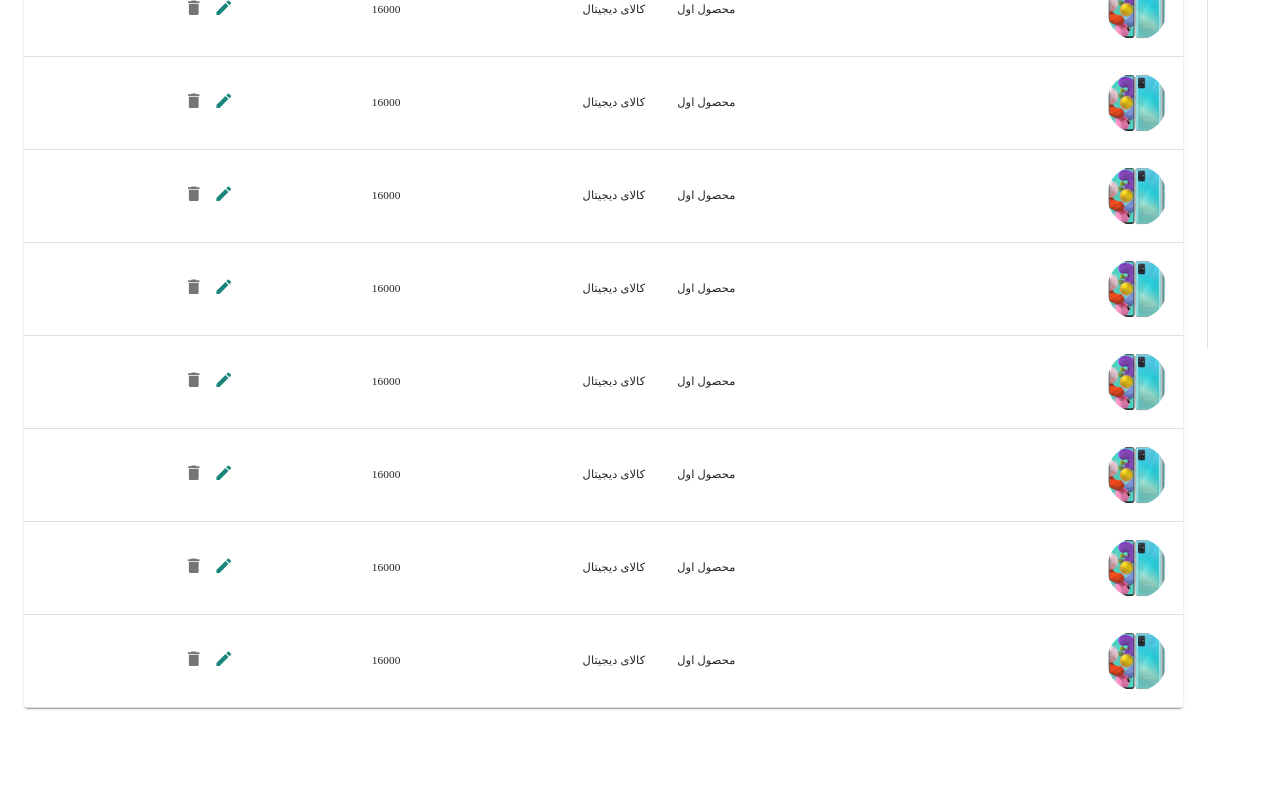
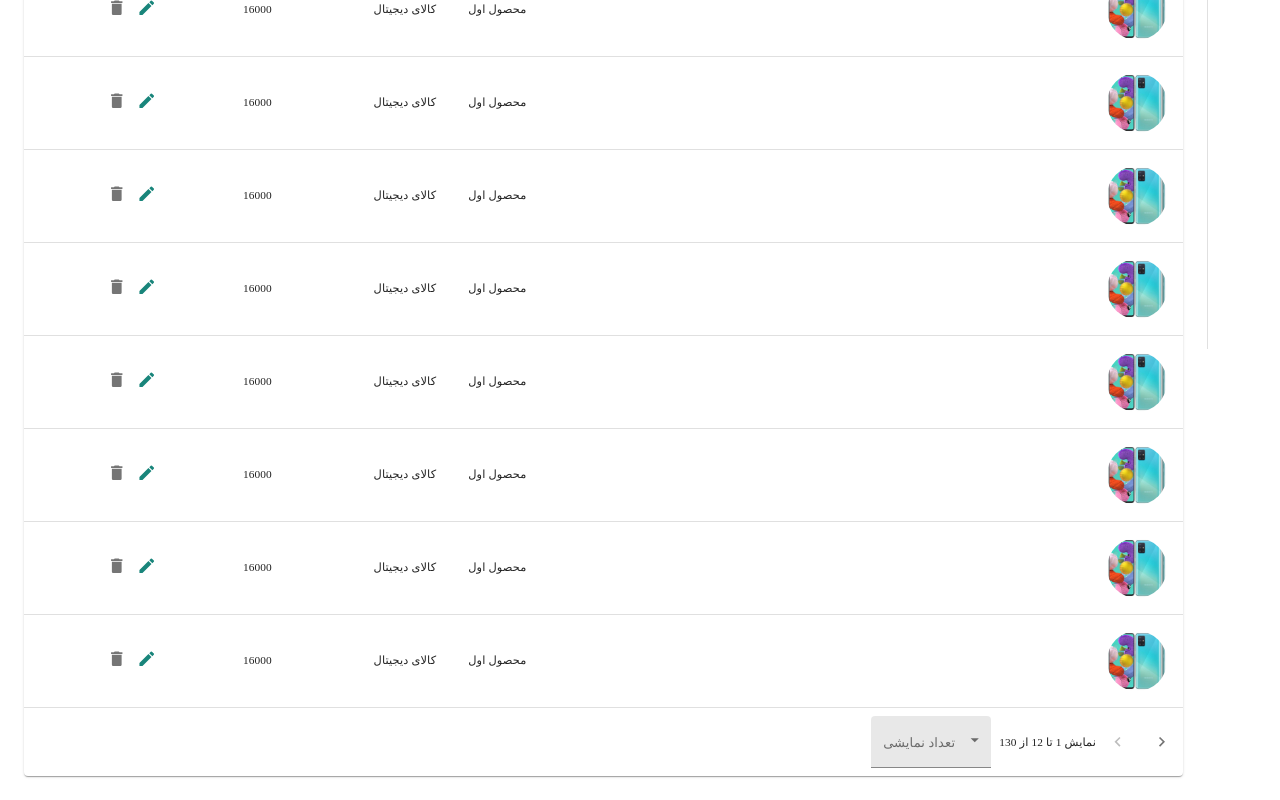
Before and after one commit to mahdihassani9374/shop-admin, a React (Create React App) app: page /product in a window 1280 px wide. Shown: the part 451-1251 px from the top of the page. Before the commit the page ends 1183 px from the top, so only its background shows below. Built offline with nearby package versions, Linux system fonts and the light colour scheme; a web font is replaced by a local one; what jss-rtl would draw is missing.

Commit message:
pagination

```diff
--- a/src/Components/Product/Components/Table/Table.tsx
+++ b/src/Components/Product/Components/Table/Table.tsx
@@ -1,5 +1,5 @@
 import React from 'react';
-import { makeStyles } from '@material-ui/core/styles';
+import { makeStyles, Theme, createStyles } from '@material-ui/core/styles';
 import Table from '@material-ui/core/Table';
 import TableBody from '@material-ui/core/TableBody';
 import TableCell from '@material-ui/core/TableCell';
@@ -12,12 +12,26 @@ import DeleteIcon from '@material-ui/icons/Delete';
 import Tooltip from '@material-ui/core/Tooltip/Tooltip';
 import Img from './../../../../Assets/Img/product.jpg';
 import Avatar from '@material-ui/core/Avatar';
+import TableFooter from '@material-ui/core/TableFooter';
+import ChevronRightIcon from '@material-ui/icons/ChevronRight';
+import ChevronLeftIcon from '@material-ui/icons/ChevronLeft';
+import IconButton from '@material-ui/core/IconButton';
+import { FormControl, InputLabel, MenuItem, Select } from '@material-ui/core';
 
-const useStyles = makeStyles({
-  table: {
-    minWidth: 650,
-  },
-});
+const useStyles = makeStyles((theme: Theme) =>
+  createStyles({
+    table: {
+      minWidth: 650,
+    },
+    formControl: {
+      margin: theme.spacing(1),
+      minWidth: 120,
+    },
+    selectEmpty: {
+      marginTop: theme.spacing(2),
+    },
+  }),
+);
 
 interface IProduct {
   name: string,
@@ -41,6 +55,12 @@ const rows: IProduct[] = [
 
 export default function SimpleTable() {
   const classes = useStyles();
+
+  const [age, setAge] = React.useState('');
+
+  const handleChange = (event: React.ChangeEvent<{ value: unknown }>) => {
+    setAge(event.target.value as string);
+  };
 
   return (
     <TableContainer component={Paper}>
@@ -76,6 +96,32 @@ export default function SimpleTable() {
             </TableRow>
           ))}
         </TableBody>
+        <TableFooter>
+          <TableRow style={{display:'flex',alignItems:'center'}}>
+            <IconButton component="span">
+              <ChevronRightIcon />
+            </IconButton>
+            <IconButton disabled component="span">
+              <ChevronLeftIcon />
+            </IconButton>
+            <span>
+              نمایش  1 تا 12  از 130
+            </span>
+            <FormControl variant="filled" className={classes.formControl}>
+              <InputLabel id="demo-simple-select-filled-label">تعداد نمایشی</InputLabel>
+              <Select
+                labelId="demo-simple-select-filled-label"
+                id="demo-simple-select-filled"
+                value={age}
+                onChange={handleChange}
+              >
+                <MenuItem value={10}>10</MenuItem>
+                <MenuItem value={20}>20</MenuItem>
+                <MenuItem value={30}>30</MenuItem>
+              </Select>
+            </FormControl>
+          </TableRow>
+        </TableFooter>
       </Table>
     </TableContainer>
   );
```
